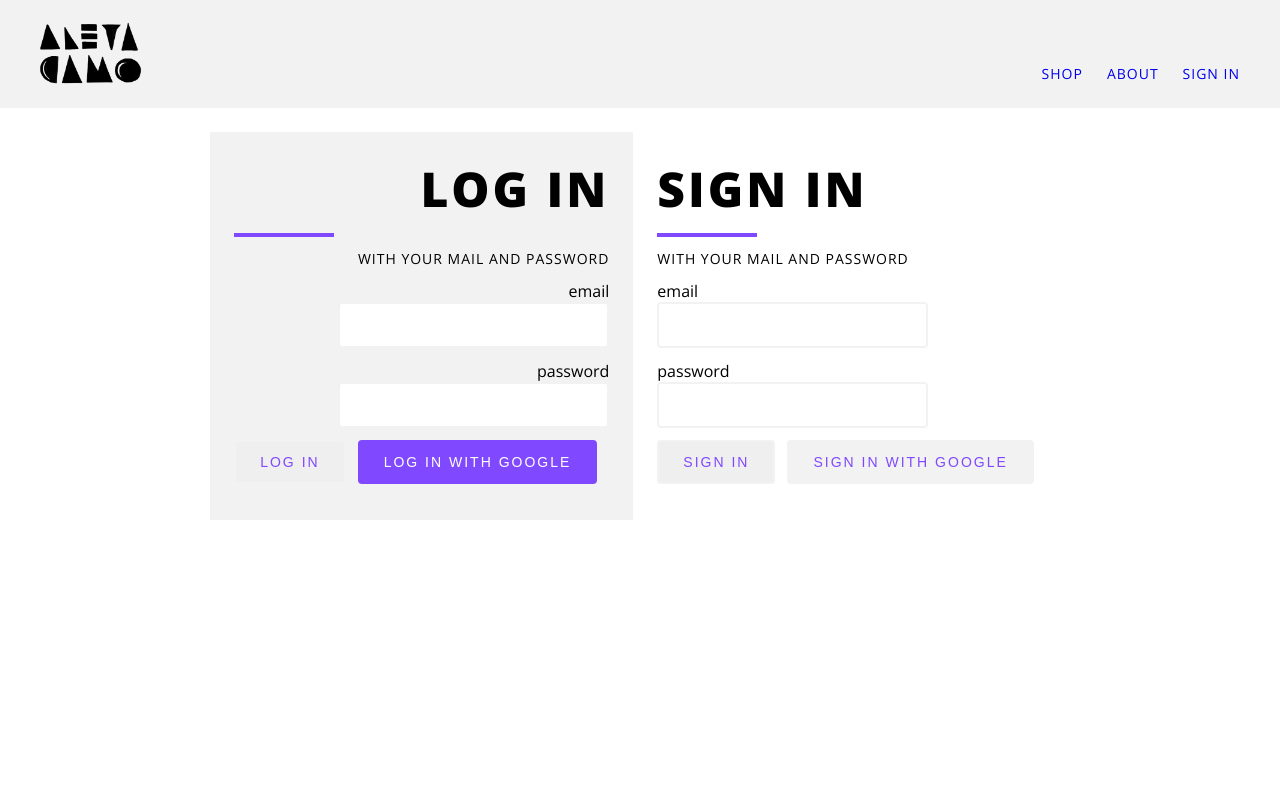
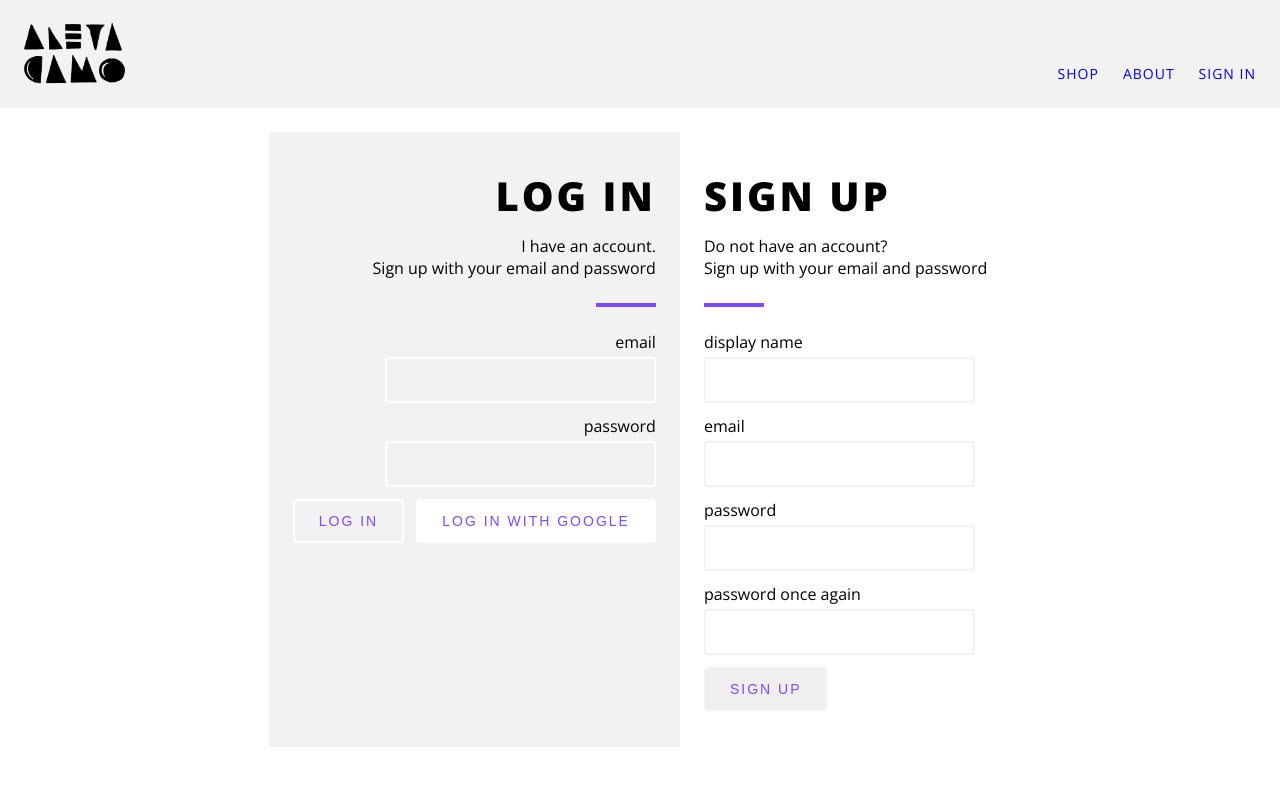
Before and after one commit to anetacamo/store, a React (Create React App) app: page /signin in a window 1280 px wide. Shown: the top 786 px of the page. Built offline with nearby package versions, Linux system fonts and the light colour scheme; no server answers.

Commit message:
implemented firebase utils

```diff
--- a/src/App.js
+++ b/src/App.js
@@ -6,7 +6,7 @@ import About from "./components/About";
 import Header from "./components/Header";
 import Signin from "./components/Signin";
 import { Route, Switch } from "react-router-dom";
-import { auth } from "./firebase/firebase.utils";
+import { auth, createUserProfileDocument } from "./firebase/firebase.utils";
 
 class App extends React.Component {
   constructor() {
@@ -27,9 +27,28 @@ class App extends React.Component {
   unsubscribeFromAuth = null;
 
   componentDidMount() {
-    auth.onAuthStateChanged((user) => {
-      this.setState({ currentuser: user });
-      console.log(user);
+    this.unsubscribeFromAuth = auth.onAuthStateChanged(async (userAuth) => {
+      if (userAuth) {
+        const userRef = await createUserProfileDocument(userAuth);
+
+        // here we are listening to any changes to user data;
+        userRef.onSnapshot((snapShot) => {
+          this.setState({
+            currentuser: {
+              id: snapShot.id,
+              ...snapShot.data(),
+            }, //, () => console.log(something)
+          });
+          // console.log must go after the setState ONLY as a callback function.
+          // setState is ASYNCHRONOUS - If we call other function rigth after the setState - setState may not be finsihed yet
+          // So we have to pass it as a second function - as a parameter in SetState.
+          // then state will call it after it is fully propagated
+          console.log(this.state);
+        });
+      } else {
+        // when the used logs out, we set a userAuth to null
+        this.setState({ currentuser: userAuth });
+      }
     });
   }
   componentWillUnmount() {
@@ -41,7 +60,7 @@ class App extends React.Component {
     return (
       //an exact empty url is just slash, homepage will be rendered.
       <div className="App">
-        <Header currentUser={this.state.currentuser} />
+        <Header currentuser={this.state.currentuser} />
 
         <div className="container">
           <Switch>
--- a/src/components/CollectionPreview.js
+++ b/src/components/CollectionPreview.js
@@ -10,7 +10,11 @@ const CollectionPreview = ({ title, items }) => {
           .filter((item, idx) => idx < 4)
           .map((item) => (
             <div key={item.id} className="menu-item">
-              <img src={item.imageUrl} className="image-container contain" />
+              <img
+                src={item.imageUrl}
+                className="image-container contain"
+                alt="a gallery item very nice"
+              />
               <h3>{item.name}</h3>
               <h3 className="pink">{item.price}$</h3>
               <button>Add to cart</button>
--- a/src/components/Header.js
+++ b/src/components/Header.js
@@ -4,7 +4,7 @@ import logo from "../images/anetacamo_black.png";
 import "../main.scss";
 import { auth } from "../firebase/firebase.utils";
 
-const Header = ({ currentUser }) => {
+const Header = ({ currentuser }) => {
   return (
     <div className="bg-gray">
       <div className="menu">
@@ -13,9 +13,9 @@ const Header = ({ currentUser }) => {
         </Link>
 
         <div className="menu-links">
-          {currentUser ? (
+          {currentuser ? (
             <h3>
-              Hey <span className="pink bold">{currentUser.displayName}</span>
+              Hey <span className="pink bold">{currentuser.displayName}</span>
             </h3>
           ) : null}
           <Link to="/shop">
@@ -24,7 +24,7 @@ const Header = ({ currentUser }) => {
           <Link to="/about">
             <h3>About</h3>
           </Link>
-          {currentUser ? (
+          {currentuser ? (
             <h3 onClick={() => auth.signOut()}>Sign Out</h3>
           ) : (
             <Link to="/signin">
--- a/src/components/Input.js
+++ b/src/components/Input.js
@@ -1,14 +1,13 @@
 import React from "react";
 import "../main.scss";
-import Directory from "../components/Directory";
 
-const Input = ({ title, onChange, value }) => {
+const Input = ({ name, onChange, value, type, label }) => {
   return (
     <div>
-      <label>{title}</label>
+      <label>{label ? label : name}</label>
       <input
-        name={title}
-        type={title}
+        name={name}
+        type={type ? type : name}
         value={value}
         onChange={onChange}
         required
--- a/src/components/Signin.js
+++ b/src/components/Signin.js
@@ -1,7 +1,11 @@
 import React from "react";
+
+import Input from "../components/Input";
+import Signup from "../components/Signup";
+
+import { signInWithGoogle } from "../firebase/firebase.utils";
+
 import "../main.scss";
-import Input from "../components/Input";
-import { signInWithGoogle } from "../firebase/firebase.utils";
 
 class Signin extends React.Component {
   constructor() {
@@ -14,6 +18,10 @@ class Signin extends React.Component {
 
   handleSubmit = (event) => {
     event.preventDefault();
+    this.setState({
+      email: "",
+      password: "",
+    });
   };
 
   handleChange = (event) => {
@@ -24,56 +32,41 @@ class Signin extends React.Component {
   render() {
     return (
       <div className="flex-center">
-        <div className="Signin align-right padding bg-gray">
+        <div className="align-right padding bg-gray">
           <div>
             <h1>Log in</h1>
-            <div className="line"></div>
-            <h3>with your mail and password</h3>
+            <p>I have an account.</p>
+            <p>Sign up with your email and password</p>
+            <div className="line" style={{ marginLeft: "auto" }}></div>
           </div>
 
           <form onSubmit={this.handleSubmit}>
             <Input
-              title="email"
+              name="email"
               value={this.state.email}
               onChange={this.handleChange}
             />
             <Input
-              title="password"
+              name="password"
               value={this.state.password}
               onChange={this.handleChange}
             />
             <div>
-              <button>Log in</button>
-              <button class="button-pink" onClick={signInWithGoogle}>
+              <button type="submit">Log in</button>
+              <button
+                className="button-pink"
+                onClick={signInWithGoogle}
+                style={{
+                  marginRight: "0",
+                  backgroundColor: "white",
+                }}
+              >
                 Log in with Google
               </button>
             </div>
           </form>
         </div>
-        <div className="Signin padding">
-          <div>
-            <h1>Sign in</h1>
-            <div className="line"></div>
-            <h3>with your mail and password</h3>
-          </div>
-
-          <form onSubmit={this.handleSubmit}>
-            <Input
-              title="email"
-              value={this.state.email}
-              onChange={this.handleChange}
-            />
-            <Input
-              title="password"
-              value={this.state.password}
-              onChange={this.handleChange}
-            />
-            <div>
-              <button>Sign in</button>
-              <button class="button-gray">Sign in with Google</button>
-            </div>
-          </form>
-        </div>
+        <Signup />
       </div>
     );
   }
--- /dev/null
+++ b/src/components/Signup.js
@@ -0,0 +1,92 @@
+import React from "react";
+
+import Input from "./Input";
+
+import { auth, createUserProfileDocument } from "../firebase/firebase.utils";
+
+import "../main.scss";
+
+class Signup extends React.Component {
+  constructor() {
+    super();
+
+    this.state = {
+      displayName: "",
+      email: "",
+      password: "",
+      confirmedPassword: "",
+    };
+  }
+
+  handleSubmit = async (event) => {
+    event.preventDefault();
+    const { displayName, email, password, confirmedPassword } = this.state;
+    if (password !== confirmedPassword) {
+      alert("passwords dont match");
+      return;
+    }
+
+    try {
+      const { user } = await auth.createUserWithEmailAndPassword(
+        email,
+        password
+      );
+      await createUserProfileDocument(user, { displayName });
+      this.setState({
+        displayName: "",
+        email: "",
+        password: "",
+        confirmedPassword: "",
+      });
+    } catch (error) {
+      console.error(error);
+    }
+  };
+
+  handleChange = (event) => {
+    const { name, value } = event.target;
+    this.setState({ [name]: value });
+  };
+
+  render() {
+    const { displayName, email, password, confirmedPassword } = this.state;
+    return (
+      <div className="padding">
+        <div>
+          <h1>Sign Up</h1>
+          <p>Do not have an account?</p>
+          <p>Sign up with your email and password</p>
+          <div className="line"></div>
+        </div>
+
+        <form onSubmit={this.handleSubmit}>
+          <Input
+            type="text"
+            name="displayName"
+            value={displayName}
+            onChange={this.handleChange}
+            label="display name"
+          />
+          <Input name="email" value={email} onChange={this.handleChange} />
+          <Input
+            name="password"
+            value={password}
+            onChange={this.handleChange}
+          />
+          <Input
+            type="password"
+            name="confirmedPassword"
+            label="password once again"
+            value={confirmedPassword}
+            onChange={this.handleChange}
+          />
+          <div>
+            <button type="submit">Sign Up</button>
+          </div>
+        </form>
+      </div>
+    );
+  }
+}
+
+export default Signup;
--- a/src/firebase/firebase.utils.js
+++ b/src/firebase/firebase.utils.js
@@ -2,6 +2,7 @@ import firebase from "firebase/app";
 import "firebase/firestore";
 import "firebase/auth";
 
+// snippet copied from firebase
 var config = {
   apiKey: "AIzaSyCPBWdU6KP5OgtjO5Fgg21gH6NxbWHS7_o",
   authDomain: "store-a4da7.firebaseapp.com",
@@ -15,6 +16,39 @@ var config = {
 
 firebase.initializeApp(config);
 
+export const createUserProfileDocument = async (userAuth, additionalData) => {
+  // if noone is signed up, do nothing
+  if (!userAuth) return;
+
+  // look for the snapshot in the database - does the user exist?
+  const userRef = firestore.doc(`users/${userAuth.uid}`);
+
+  const snapshot = await userRef.get();
+  console.log("snapshot" + snapshot);
+
+  // if the document does not exist - we will create it!
+  // For that, we need documentRef object
+  if (!snapshot.exists) {
+    const { displayName, email } = userAuth;
+    const createdAt = new Date();
+
+    // user creation
+    try {
+      await userRef.set({
+        displayName,
+        email,
+        createdAt,
+        ...additionalData,
+      });
+    } catch (error) {
+      console.log("erroe creating user", error.message);
+    }
+  }
+  console.log("snapshot" + snapshot);
+  console.log("userRef" + userRef);
+  return userRef;
+};
+
 export const auth = firebase.auth();
 export const firestore = firebase.firestore();
 
--- a/src/sass/forms.scss
+++ b/src/sass/forms.scss
@@ -13,10 +13,17 @@ input {
     color: $pink;
   }
 }
+.bg-gray input,
+.bg-gray button {
+  border-color: white;
+  background-color: $lightgray;
+  color: $pink;
+}
 
 label {
   display: block;
   margin-top: 12px;
+  margin-bottom: 4px;
 }
 
 .hbform {
--- a/src/sass/typo.scss
+++ b/src/sass/typo.scss
@@ -8,8 +8,9 @@ body {
 h1 {
   font-weight: 900;
   letter-spacing: 3px;
-  font-size: 48px;
+  font-size: 40px;
   text-transform: uppercase;
+  margin: 12px 0;
 }
 
 h2 {
--- a/src/sass/widths.scss
+++ b/src/sass/widths.scss
@@ -4,7 +4,7 @@
 }
 
 .width-max {
-  max-width: 1200px;
+  max-width: 1500px;
   margin: auto;
 }
 
@@ -63,9 +63,9 @@
 }
 
 .line {
-  width: 100px;
-  margin-top: 12px;
-  margin-bottom: 12px;
+  width: 60px;
+  margin-top: 24px;
+  margin-bottom: 24px;
   height: 4px;
   background-color: $pink;
 }
```
